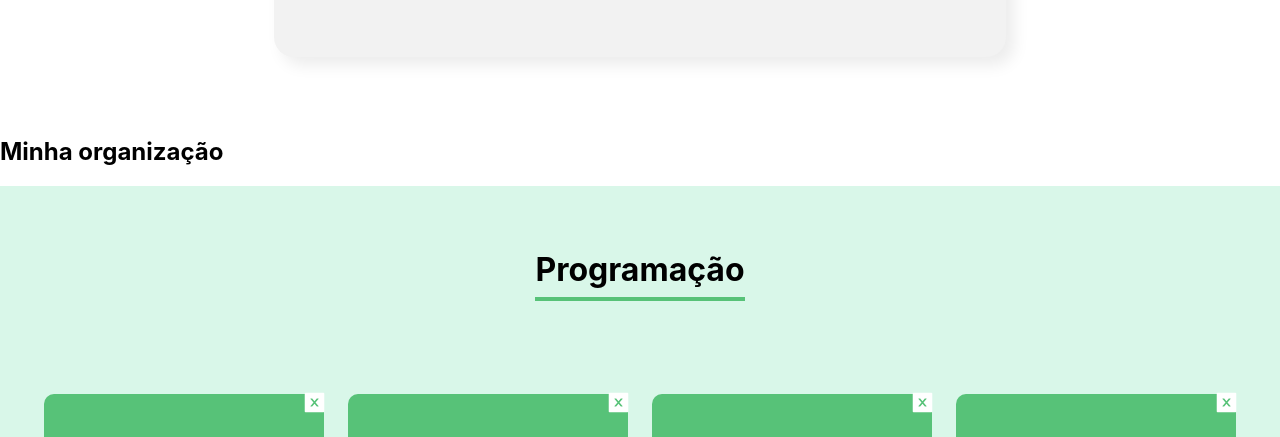
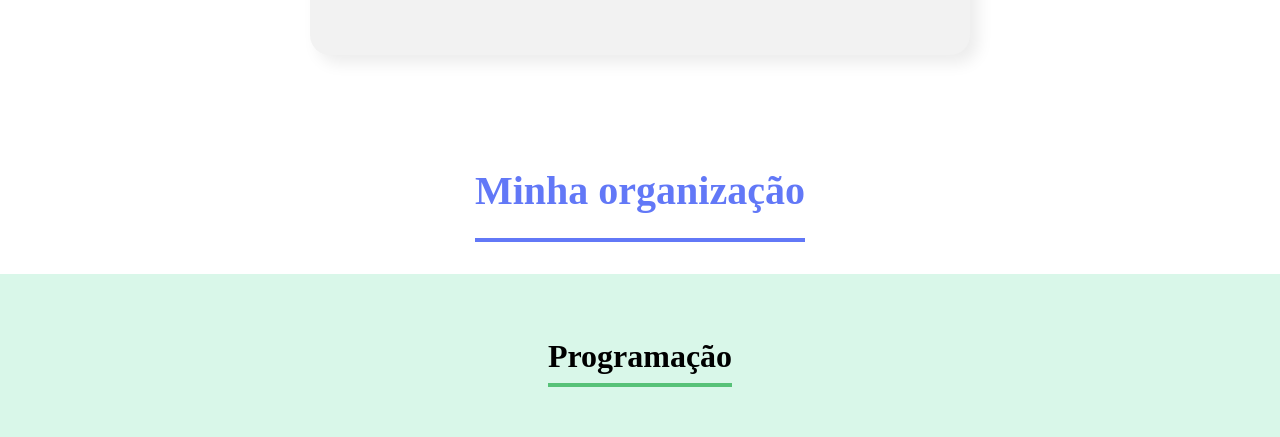
Before and after one commit to olooeez/organo, a React (Create React App) app: page / in a window 1280 px wide. Shown: the part 1340-1777 px from the top of the page. Built offline with nearby package versions, Linux system fonts and the light colour scheme.

Commit message:
Updated site style

```diff
--- a/src/components/Footer/index.css
+++ b/src/components/Footer/index.css
@@ -5,7 +5,6 @@
     display: flex;
     justify-content: space-between;
     align-items: center;
-    margin-top: 80px;
 }
 
 .footer ul li {
--- a/src/index.css
+++ b/src/index.css
@@ -7,7 +7,19 @@ body {
   -moz-osx-font-smoothing: grayscale;
 }
 
-code {
-  font-family: source-code-pro, Menlo, Monaco, Consolas, 'Courier New',
-    monospace;
+.teams {
+  text-align: center;
 }
+
+h1 {
+  font-size: 40px;
+  color: #6278F7;
+  border-bottom: 4px solid #6278F7;
+  display: inline-block;
+  padding-bottom: 24px;
+  margin: 32px 0;
+}
+
+h1, h2, h3 {
+  font-family: 'Prata', serif;
+}
```
